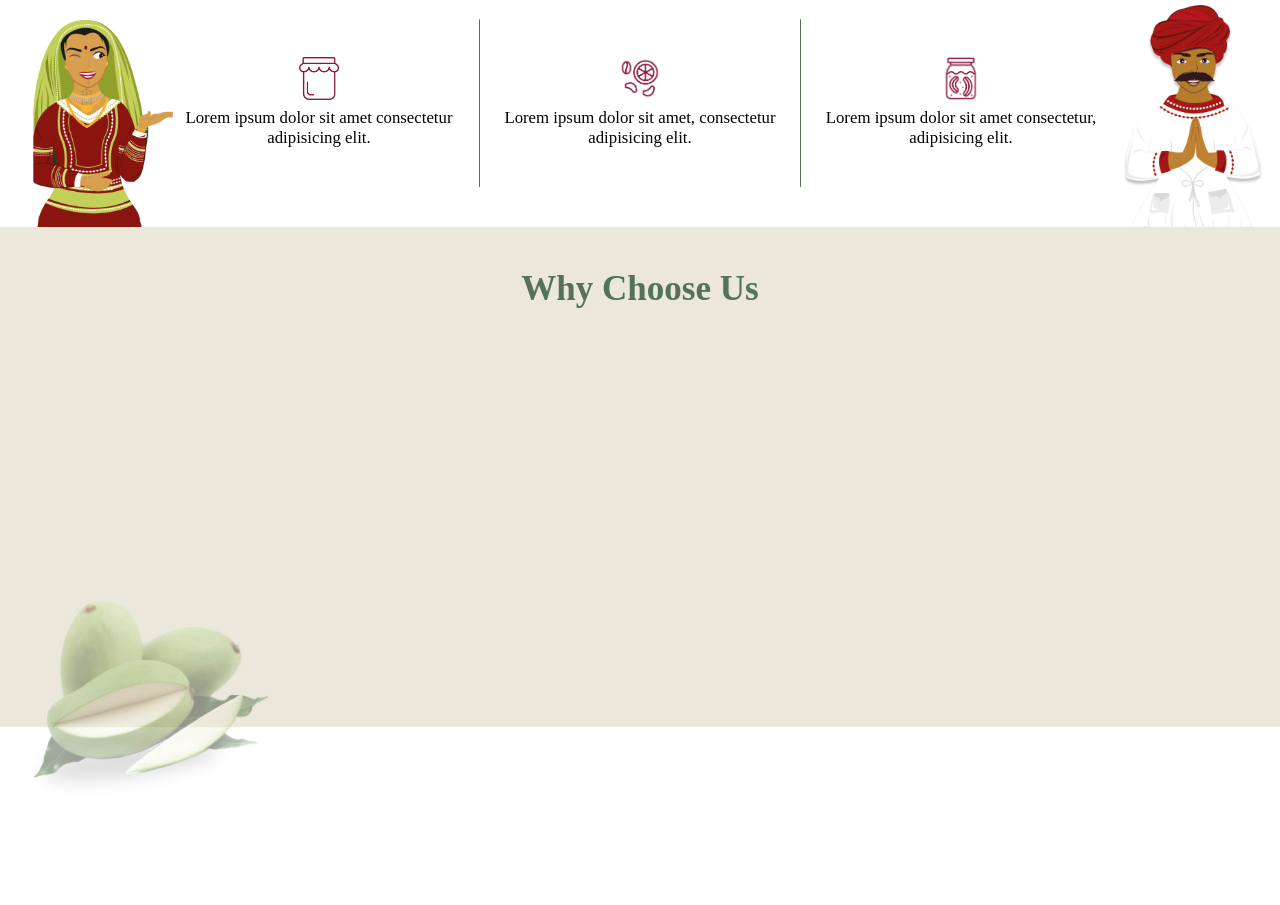
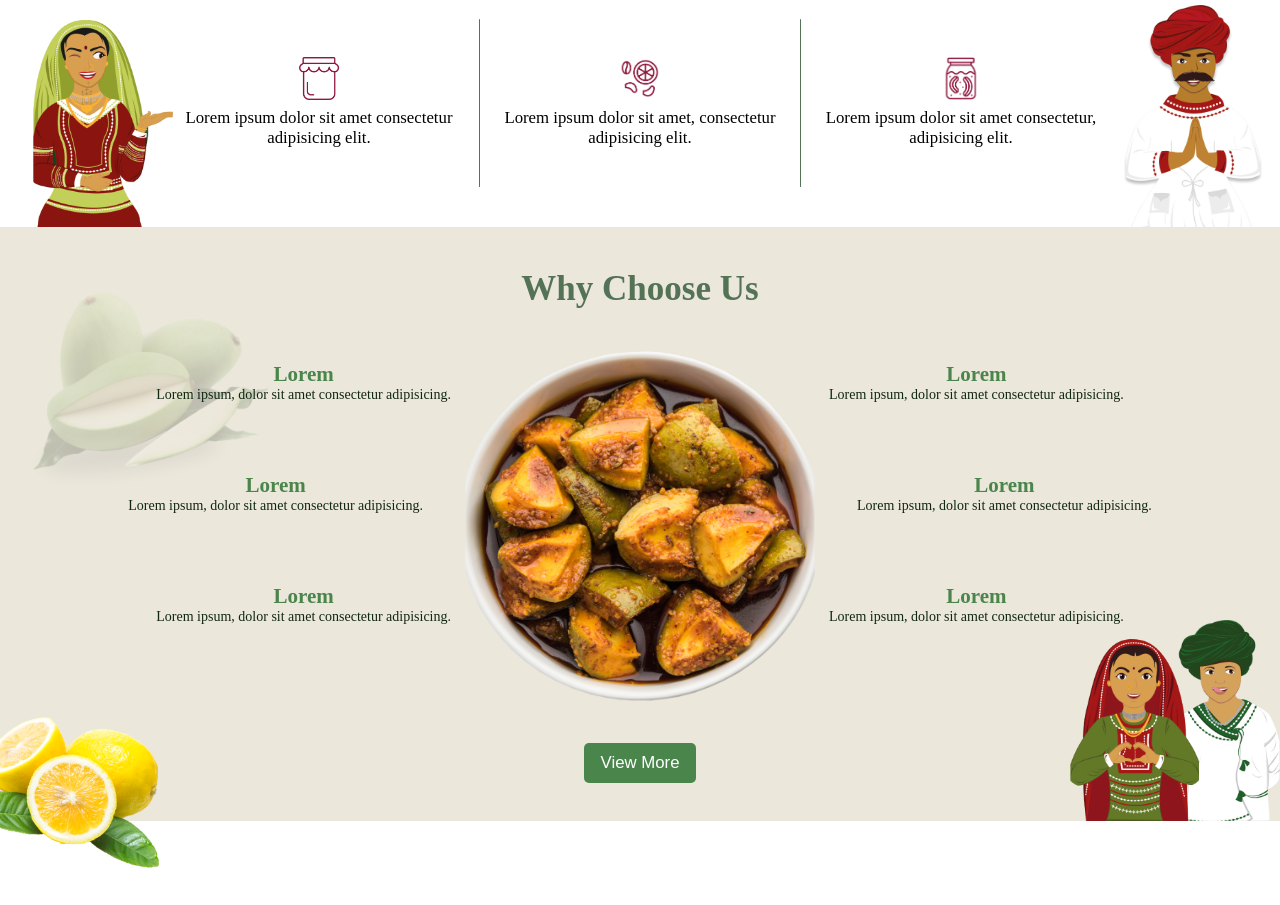
Before and after one commit to Harrshhpattell/The-Pickle-Pantry, a plain HTML site: page index.html in a window 1280 px wide. Shown: the part 1398-2303 px from the top of the page. Before the commit the page ends 2208 px from the top, so only its background shows below. Drawn offline with Linux system fonts and the light colour scheme.

Commit message:
section complete

```diff
--- a/index.html
+++ b/index.html
@@ -165,8 +165,46 @@
     <!-- section-5 START  -->
     <section class="sec5">
         <div class="background-image"><img src="images/mango.png" alt=""></div>
-        <div class="chooseUs" style="height: 500px;">
-            <h1>Why Choose Us</h1>
+        <h1>Why Choose Us</h1>
+        <div class="chooseUs">
+            <div>
+                <div class="sec5-about first " >
+                    <h2>Lorem</h2>
+                    <p>Lorem ipsum, dolor sit amet consectetur adipisicing.</p>
+                </div>
+                <div class="sec5-about" >
+                    <h2>Lorem</h2>
+                    <p>Lorem ipsum, dolor sit amet consectetur adipisicing.</p>
+                </div>
+                <div class="sec5-about first" >
+                    <h2>Lorem</h2>
+                    <p>Lorem ipsum, dolor sit amet consectetur adipisicing.</p>
+                </div>
+            </div>
+            <div>
+                <img src="images/bowl.png" alt="">
+            </div>
+            <div>
+                <div class="sec5-about second" >
+                    <h2>Lorem</h2>
+                    <p>Lorem ipsum, dolor sit amet consectetur adipisicing.</p>
+                </div>
+                <div class="sec5-about" >
+                    <h2>Lorem</h2>
+                    <p>Lorem ipsum, dolor sit amet consectetur adipisicing.</p>
+                </div>
+                <div class="sec5-about second" >
+                    <h2>Lorem</h2>
+                    <p>Lorem ipsum, dolor sit amet consectetur adipisicing.</p>
+                </div>
+            </div>
+        </div>
+        <div class="view-btn" >
+            <button class="view-more-btn">View More</button>
+        </div>
+        <div class="last-img">
+            <img id="f" src="images/mango-sec.png" alt="">
+            <img id="l" src="images/sec5.png" alt="">
         </div>
       </section>
 
--- a/style.css
+++ b/style.css
@@ -414,22 +414,83 @@ html{
 
  .sec5 .background-image {
    position: absolute;
-    top: 24rem;
-    opacity: 0.4;
+    top: 2rem;
+    opacity: 0.2;
  }
 
  .sec5 .background-image img{
    width: 20rem;
  }
 
- .sec5 .chooseUs {
+ .sec5 h1{
    padding: 3rem 0;
- }
-
- .sec5 .chooseUs h1{
    font-size: 2.5rem;
    color: #537256;
    text-align: center;
+ }
+
+ .sec5 .chooseUs img{
+   width: 25rem;
+   height: 25rem;
+ }
+
+ .sec5 .chooseUs{
+   display: flex;
+   text-align: center;
+   align-items: center;
+   justify-content: center;
+ }
+
+ .sec5 .chooseUs .sec5-about{
+   padding:0 3rem 5rem 3rem;
+ }
+
+ .sec5 .chooseUs .sec5-about h2{
+   color: #4A854B;
+ }
+
+ .sec5 .chooseUs .sec5-about p{
+   color: #112712;
+ }
+
+ .sec5 .chooseUs .first{
+   position: relative;
+   right: -2rem;
+ }
+
+ .sec5 .chooseUs .second{
+   position: relative;
+   left: -2rem;
+ }
+
+ .sec5 .view-btn{
+   text-align: center;
+ }
+
+ .sec5 .view-btn .view-more-btn{
+   background-color: #4A854B;
+   color: #fff;
+   padding: 0.7rem 1.2rem;
+   border: none;
+   border-radius: 5px;
+   cursor: pointer;
+   font-size: 1.2rem;
+   width: fit-content;
+   margin: 3% 0;
+ }
+
+ .sec5 .last-img #f{
+   position: absolute;
+   bottom: -6rem;
+   width: 15rem;
+   left: 0;
+ }
+
+ .sec5 .last-img #l{
+   position: absolute;
+   bottom: 0;
+   width: 15rem;
+   right: 0;
  }
 
 @media (max-width:750px){
@@ -482,6 +543,9 @@ html{
 .sec4 .flavour hr{
    height: 7rem;
 }
+.sec5 .background-image img{
+   display: none;
+ }
 }
 
 @media (max-width: 650px){
@@ -512,6 +576,10 @@ html{
    left: 15%;
  }
 
+ .sec5 .view-btn .view-more-btn{
+   margin: 6% 0;
+ }
+
 }
 
 @media (max-width: 400px){
@@ -521,4 +589,18 @@ html{
    .mango{
       left: 10%;
     }
+    .sec5 .chooseUs img{
+      width: 18rem;
+      height: 18rem;
+    }
+    .sec5 .chooseUs .sec5-about{
+      padding:0 1rem 3rem 1rem;
+    }
+    .sec5 .last-img #f{
+      width: 10rem;
+    }
+
+    .sec5 .last-img #l{
+      width: 10rem;
+    }
 }
```
Also changed, not shown: images/bowl.png (added), images/mango-sec.png (added), images/sec5.png (added).
